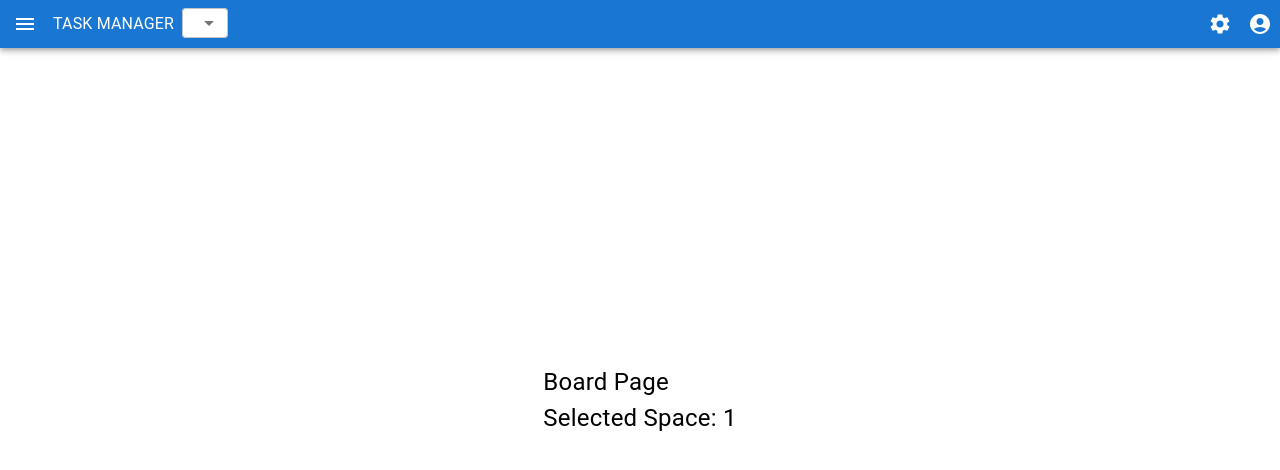
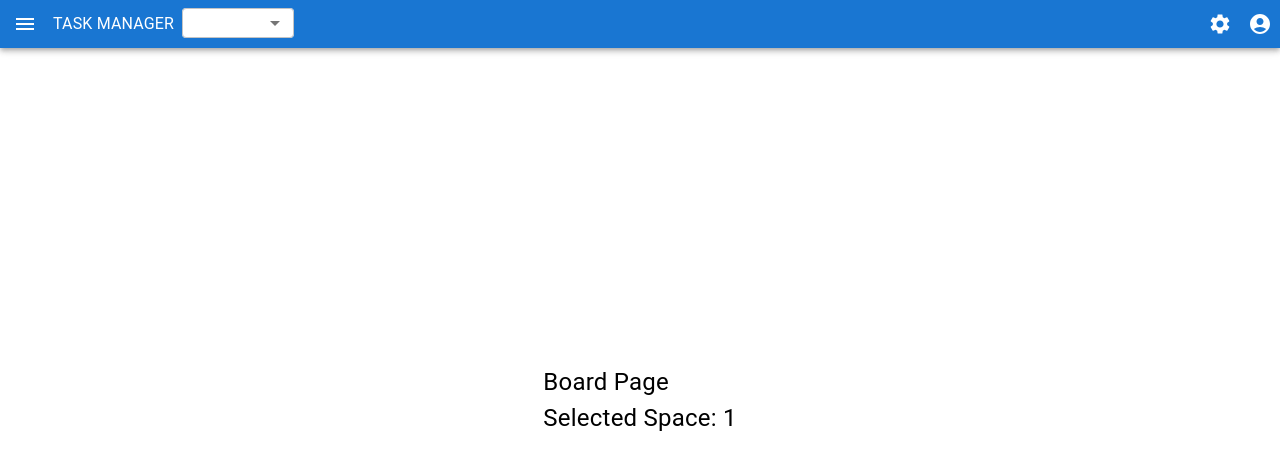
Before and after one commit to Natan-Gorecki/TaskManager, a Next.js app in the folder TaskManager.Client/: page /spaces/1/board in a window 1280 px wide. Shown: the top 470 px of the page. Built offline with nearby package versions, Linux system fonts and the light colour scheme.

Commit message:
feat: set min width for space select

```diff
--- a/TaskManager.Client/src/components/TopBar.tsx
+++ b/TaskManager.Client/src/components/TopBar.tsx
@@ -79,7 +79,7 @@ export default function TopBar({ onMenuClick }: TopBarProps): React.ReactElement
           </Button>
           <Select
             value={currentSpace}
-            sx={{ backgroundColor: 'white', height:'30px' }}
+            sx={{ backgroundColor: 'white', height:'30px', minWidth: '7rem' }}
             onChange={handleSpaceChange}
           >
             {spaces.map((spaceString) => (
```
